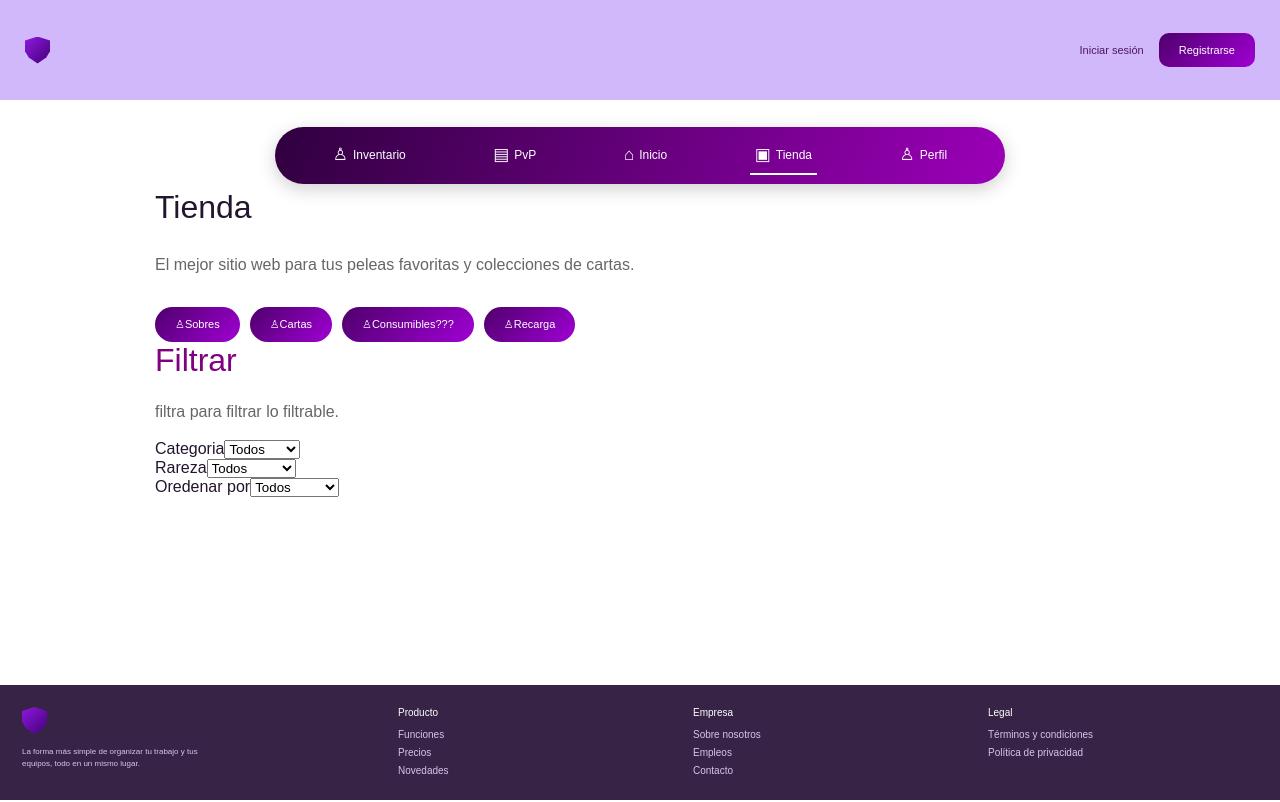
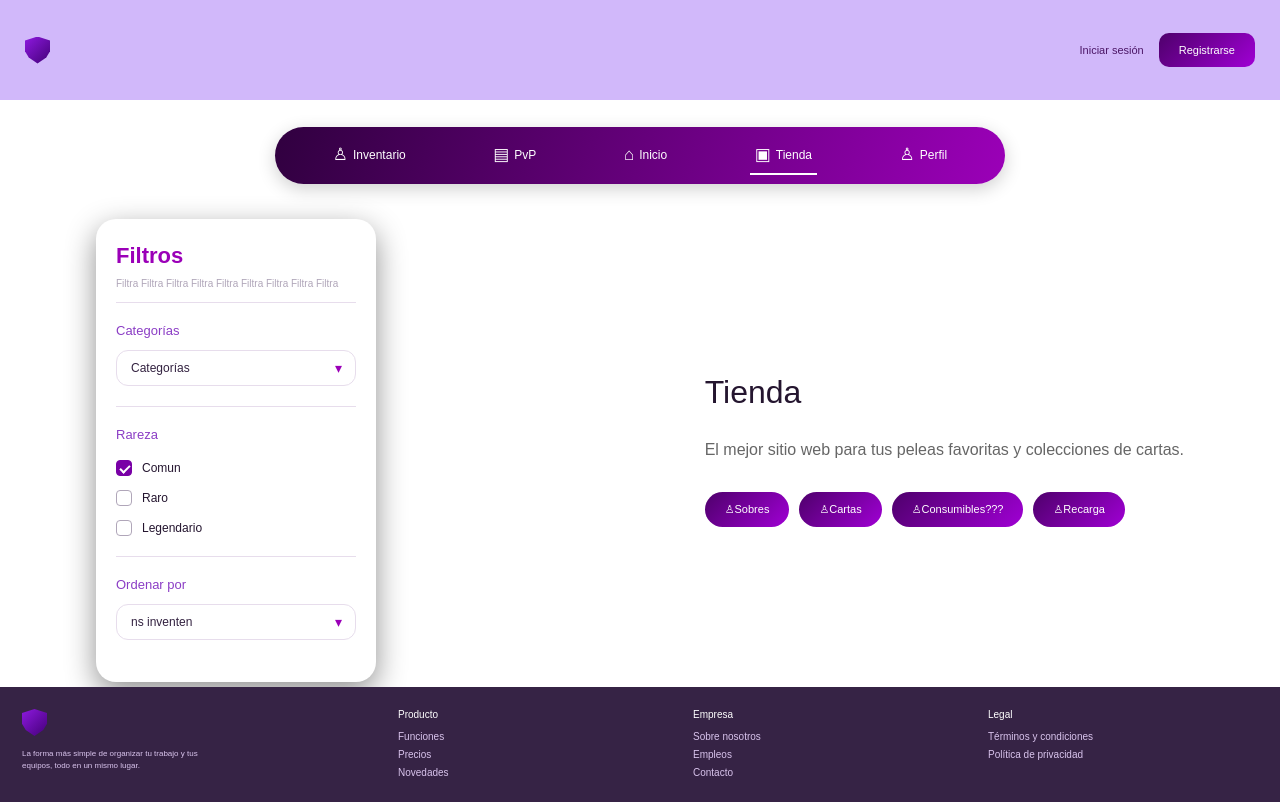
Before and after one commit to ImYure/FT-TPI, a React (Vite) app: page /tienda in a window 1280 px wide. Built offline with nearby package versions, Linux system fonts and the light colour scheme.

Commit message:
se le puso estilo al comonente filtro en Vista tienda se organizaron los componentes en inicio se hicieron unos retoque a la estetica

```diff
--- a/src/App.css
+++ b/src/App.css
@@ -145,11 +145,11 @@ width: 100%;          /* Ocupa el 100% del contenedor padre */
 /* CONTENIDO CENTRAL */
 
 .contenido {
-  width: 90%;
-  max-width: 970px;
+  width: 85%;
   flex: 1;
   box-sizing: border-box;
   padding: 5px 0;
+  margin-top: 30px; /* Ajusta este valor (ej. 30px, 50px) según el espacio que desees */
 }
 
 /* ERROR 404 */
@@ -184,8 +184,6 @@ width: 100%;          /* Ocupa el 100% del contenedor padre */
 
 
 /* FOOTER */
-
-
 
 
 
@@ -292,7 +290,17 @@ width: 100%;          /* Ocupa el 100% del contenedor padre */
 
 /* inicio */
 
+/* Botón secundario de inicio */
+.boton-registro.boton-secundario {
+  background: white;
+  color: #7900a6;
+  border: 1px solid #7900a6;
+}
 
+.boton-registro.boton-secundario:hover {
+  background: #f8f0fc;
+  filter: none;
+}
 
 .inicio-contenido {
   display: flex;
@@ -430,3 +438,151 @@ width: 100%;          /* Ocupa el 100% del contenedor padre */
 .parte-legal__articulo li {
   margin-bottom: 6px;
 }
+
+
+
+/* tienda (estos son los componentes de ellso) */
+
+.inicio-contenido.tienda {
+  background: rgba(0, 0, 0, 0);
+
+}
+
+
+/* filtros estilos */
+
+
+.panel-filtros {
+  width: 100%;
+  max-width: 280px;
+  background: #ffffff;
+  border-radius: 20px;
+  padding: 24px 20px;
+  box-shadow: 0 10px 30px rgba(0, 0, 0, 0.438);
+  box-sizing: border-box;
+  font-family: Arial, sans-serif;
+  color: #24152f;
+}
+
+.filtros-header {
+  margin-bottom: 20px;
+}
+
+.filtros-titulo {
+  display: flex;
+  align-items: center;
+  gap: 10px;
+  margin-bottom: 8px;
+}
+
+.filtros-titulo h2 {
+  font-size: 22px;
+  color: #9b00b8;
+  margin: 0;
+  font-weight: bold;
+}
+
+.filtros-subtitulo {
+  font-size: 10px;
+  color: #b0a6b9;
+  margin: 0;
+  line-height: 1.3;
+  border-bottom: 1px solid #e7ddec;
+  padding-bottom: 12px;
+}
+
+.filtros-grupo {
+  margin-bottom: 18px;
+  display: flex;
+  flex-direction: column;
+  gap: 8px;
+}
+
+.filtros-label-seccion {
+  font-size: 13px;
+  color: #8b3dc5;
+  margin: 0 0 4px 0;
+  font-weight: normal;
+}
+
+.select-personalizado {
+  position: relative;
+  width: 100%;
+}
+
+.select-personalizado select {
+  width: 100%;
+  padding: 10px 14px;
+  border: 1px solid #e7ddec;
+  border-radius: 12px;
+  background: #ffffff;
+  color: #332240;
+  font-size: 12px;
+  appearance: none;
+  cursor: pointer;
+  outline: none;
+}
+
+.select-personalizado select:focus {
+  border-color: #9b00b8;
+}
+
+.flecha-select {
+  position: absolute;
+  right: 14px;
+  top: 50%;
+  transform: translateY(-50%);
+  color: #9b00b8;
+  font-size: 14px;
+  pointer-events: none;
+}
+
+.checkbox-label {
+  display: flex;
+  align-items: center;
+  gap: 10px;
+  font-size: 12px;
+  color: #24152f;
+  cursor: pointer;
+  user-select: none;
+  margin-top: 6px;
+}
+
+.checkbox-label input {
+  display: none;
+}
+
+.checkbox-custom {
+  width: 16px;
+  height: 16px;
+  border: 1px solid #b0a6b9;
+  border-radius: 4px;
+  display: inline-block;
+  position: relative;
+  background: #fff;
+  transition: all 0.2s;
+}
+
+.checkbox-label input:checked + .checkbox-custom {
+  background: #7900a6;
+  border-color: #7900a6;
+}
+
+.checkbox-label input:checked + .checkbox-custom::after {
+  content: '';
+  position: absolute;
+  left: 5px;
+  top: 2px;
+  width: 4px;
+  height: 8px;
+  border: solid white;
+  border-width: 0 2px 2px 0;
+  transform: rotate(45deg);
+}
+
+.filtros-divisor {
+  width: 100%;
+  height: 1px;
+  background-color: #e7ddec;
+  margin: 20px 0;
+}
--- a/src/componentes/Filtros.jsx
+++ b/src/componentes/Filtros.jsx
@@ -1,48 +1,59 @@
 export default function Filtros() {
-  return (
-    <header className="filtros">
+  return (<aside className="panel-filtros">
+    <div className="filtros-header">
+      <div className="filtros-titulo">
+        <h2>Filtros</h2>
+      </div>
+      <p className="filtros-subtitulo">
+        Filtra Filtra Filtra Filtra Filtra Filtra Filtra Filtra Filtra
+      </p>
+    </div>
 
-      <div className="inicio-texto">
-        <h1>
-          <span> Filtrar</span>
-        </h1>
-        <p>filtra para filtrar lo filtrable.</p>
+    <div className="filtros-grupo">
+      <h3 className="filtros-label-seccion">Categorías</h3>
+      <div className="select-personalizado">
+        <select defaultValue="">
+          <option value="" disabled>Categorías</option>
+          <option value="todos">Todos</option>
+          <option value="criatura">Criatura</option>
+          <option value="hechizo">Hechizo</option>
+        </select>
+        <span className="flecha-select">▾</span>
       </div>
+    </div>
+    <div className="filtros-divisor"></div>
+    <div className="filtros-grupo">
+      <h3 className="filtros-label-seccion">Rareza</h3>
+      <label className="checkbox-label">
+        <input type="checkbox" defaultChecked />
+        <span className="checkbox-custom"></span>
+        Comun
+      </label>
+      <label className="checkbox-label">
+        <input type="checkbox" />
+        <span className="checkbox-custom"></span>
+        Raro
+      </label>
+      <label className="checkbox-label">
+        <input type="checkbox" />
+        <span className="checkbox-custom"></span>
+        Legendario
+      </label>
+    </div>
 
-      <div className="filtros-conteiner">
+    <div className="filtros-divisor"></div>
 
-        <div className="filtros-opcion">
-          <label htmlFor="tipo">Categoria</label>
-          <select id="tipo" name="tipo">
-            <option value="">Todos</option>
-            <option value="criatura">Criatura</option>
-            <option value="hechizo">Hechizo</option>
-            <option value="artefacto">Artefacto</option>
-          </select>
-        </div>
-
-        <div className="filtros-opcion">
-          <label htmlFor="tipo">Rareza</label>
-          <select id="tipo" name="tipo">
-            <option value="">Todos</option>
-            <option value="criatura">mas barato</option>
-            <option value="hechizo">mas caro</option>
-          </select>
-        </div>
-
-        <div className="filtros-opcion">
-          <label htmlFor="tipo">Oredenar por</label>
-          <select id="tipo" name="tipo">
-            <option value="">Todos</option>
-            <option value="criatura">mas barato</option>
-            <option value="hechizo">mas caro</option>
-
-          </select>
-        </div>
-
+    <div className="filtros-grupo">
+      <h3 className="filtros-label-seccion">Ordenar por</h3>
+      <div className="select-personalizado">
+        <select defaultValue="">
+          <option value="" disabled>ns inventen</option>
+          <option value="reciente">Más reciente</option>
+          <option value="precio">Precio</option>
+        </select>
+        <span className="flecha-select">▾</span>
       </div>
-
-
-    </header>
+    </div>
+  </aside>
   );
 }
--- a/src/vistas/Inicio.jsx
+++ b/src/vistas/Inicio.jsx
@@ -18,27 +18,27 @@ function Inicio() {
 
           <div className="inicio-botones">
             <Link href="/registro" className="boton-registro">
-              Ver mis sobres
+              ver mis sobres
             </Link>
-            <Link href="/cartas" className="boton-registro">
-              Ver mis cartas
+            <Link href="/cartas" className="boton-registro boton-secundario">
+              ver mis cartas
             </Link>
           </div>
 
           <div className="inicio-estadisticas">
             <div>
               <h2>67mil</h2>
-              <p>Usuarios registrados</p>
+              <p>usuarios activos</p>
             </div>
 
             <div>
               <h2>6.7/10</h2>
-              <p>Valoracion</p>
+              <p>valoracion</p>
             </div>
 
             <div>
               <h2>24/7</h2>
-              <p>Siempre disponible</p>
+              <p>soporte</p>
             </div>
           </div>
         </div>
--- a/src/vistas/Tienda.jsx
+++ b/src/vistas/Tienda.jsx
@@ -2,10 +2,10 @@ import Filtros from "../componentes/Filtros.jsx";
 import TiendaNavb from "../componentes/TiendaNavb.jsx";
 export default function Tienda() {
   return (
-    <header className="tienda">
+    <header className="inicio-contenido tienda">
+    <Filtros/>
+    <TiendaNavb/>
 
-    <TiendaNavb/>
-     <Filtros/>
 
     </header>
   );
```
